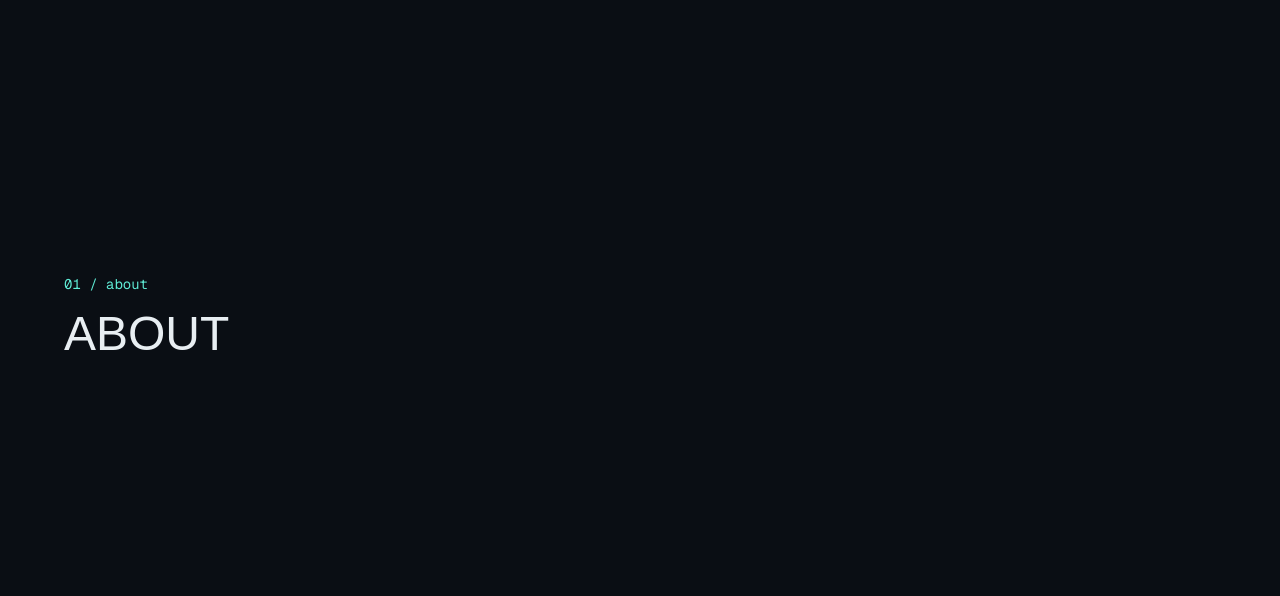
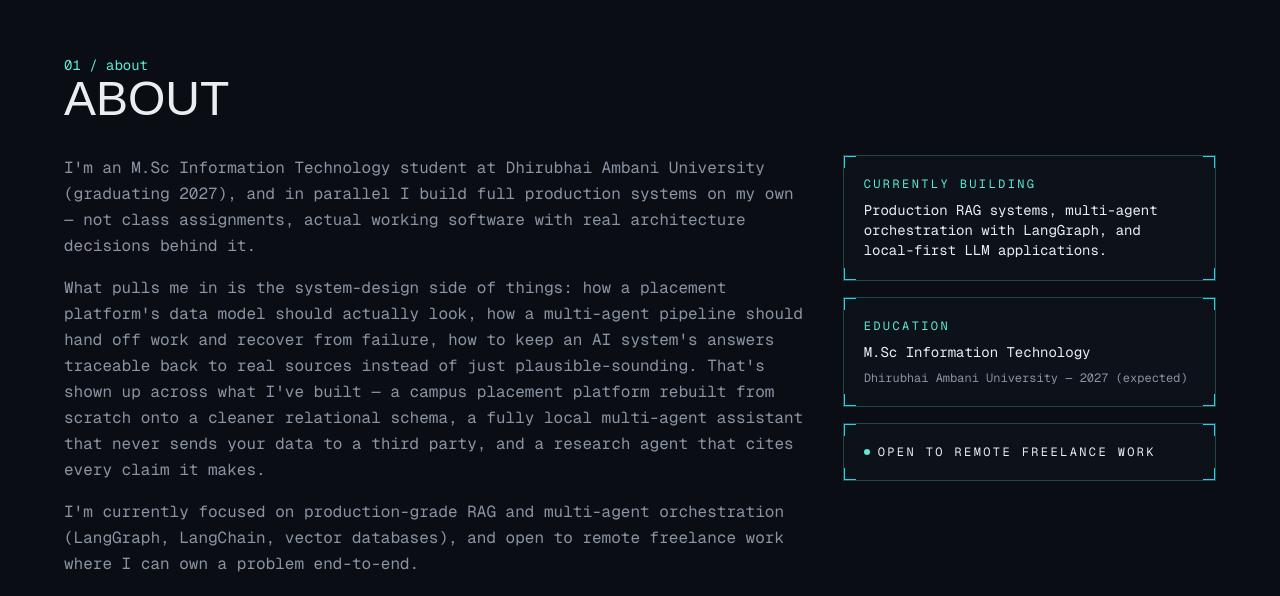
Before and after one commit to durgeshkhushlani/portfolio, a Next.js app: page / in a window 1280 px wide. Shown: the part 884-1480 px from the top of the page. Built offline with nearby package versions, Linux system fonts and the light colour scheme; a web font is replaced by a local one.

Commit message:
Add About section with bio, education, and status cards

```diff
--- a/src/app/page.tsx
+++ b/src/app/page.tsx
@@ -1,52 +1,11 @@
-import ScrambleText from "@/components/ScrambleText";
-import { site } from "@/data/site";
+import Hero from "@/components/sections/Hero";
+import About from "@/components/sections/About";
 
 export default function Home() {
   return (
     <>
-      <section
-        id="home"
-        className="flex min-h-screen flex-col items-start justify-center gap-6 px-6 pt-24 sm:px-16"
-      >
-        <p className="font-mono text-sm text-accent">// hello world, I&apos;m</p>
-
-        <h1 className="font-display text-5xl uppercase leading-tight tracking-wide text-foreground sm:text-7xl">
-          {site.name}
-        </h1>
-
-        <p className="font-mono text-lg text-foreground-dim sm:text-xl">
-          &gt;_ <ScrambleText words={site.roles} />
-        </p>
-
-        <p className="max-w-xl font-mono text-sm leading-relaxed text-foreground-dim sm:text-base">
-          {site.shortBio}
-        </p>
-
-        <div className="flex flex-wrap gap-4 pt-4 font-mono text-xs uppercase tracking-[0.2em]">
-          <a
-            href="#projects"
-            className="border border-accent-strong px-4 py-2 text-foreground transition-colors hover:bg-accent-strong/10"
-          >
-            Explore my work
-          </a>
-          <a
-            href="#contact"
-            className="border border-border px-4 py-2 text-foreground-dim transition-colors hover:text-foreground"
-          >
-            {site.ctaLabel}
-          </a>
-        </div>
-      </section>
-
-      <section
-        id="about"
-        className="flex min-h-screen flex-col items-start justify-center gap-4 px-6 sm:px-16"
-      >
-        <p className="font-mono text-sm text-accent">01 / about</p>
-        <h2 className="font-display text-4xl uppercase text-foreground sm:text-5xl">
-          About
-        </h2>
-      </section>
+      <Hero />
+      <About />
 
       <section
         id="projects"
--- /dev/null
+++ b/src/components/sections/About.tsx
@@ -0,0 +1,56 @@
+import HudFrame from "@/components/HudFrame";
+import { site } from "@/data/site";
+
+export default function About() {
+  return (
+    <section
+      id="about"
+      className="flex min-h-screen flex-col items-start justify-center gap-8 px-6 py-24 sm:px-16"
+    >
+      <div>
+        <p className="font-mono text-sm text-accent">01 / about</p>
+        <h2 className="font-display text-4xl uppercase text-foreground sm:text-5xl">
+          About
+        </h2>
+      </div>
+
+      <div className="grid w-full gap-8 lg:grid-cols-[2fr_1fr]">
+        <div className="flex flex-col gap-4 font-mono text-sm leading-relaxed text-foreground-dim sm:text-base">
+          {site.longBio.map((paragraph) => (
+            <p key={paragraph.slice(0, 24)}>{paragraph}</p>
+          ))}
+        </div>
+
+        <div className="flex flex-col gap-4">
+          <HudFrame className="flex flex-col gap-2 p-5">
+            <p className="font-mono text-xs uppercase tracking-[0.2em] text-accent">
+              Currently building
+            </p>
+            <p className="font-mono text-sm text-foreground">
+              {site.currentlyBuilding}
+            </p>
+          </HudFrame>
+
+          <HudFrame className="flex flex-col gap-2 p-5">
+            <p className="font-mono text-xs uppercase tracking-[0.2em] text-accent">
+              Education
+            </p>
+            <p className="font-mono text-sm text-foreground">
+              {site.education.degree}
+            </p>
+            <p className="font-mono text-xs text-foreground-dim">
+              {site.education.institution} — {site.education.year}
+            </p>
+          </HudFrame>
+
+          <HudFrame className="flex items-center gap-2 p-5">
+            <span className="h-1.5 w-1.5 rounded-full bg-accent" />
+            <p className="font-mono text-xs uppercase tracking-[0.2em] text-foreground">
+              {site.openToWork}
+            </p>
+          </HudFrame>
+        </div>
+      </div>
+    </section>
+  );
+}
--- /dev/null
+++ b/src/components/sections/Hero.tsx
@@ -0,0 +1,40 @@
+import ScrambleText from "@/components/ScrambleText";
+import { site } from "@/data/site";
+
+export default function Hero() {
+  return (
+    <section
+      id="home"
+      className="flex min-h-screen flex-col items-start justify-center gap-6 px-6 pt-24 sm:px-16"
+    >
+      <p className="font-mono text-sm text-accent">// hello world, I&apos;m</p>
+
+      <h1 className="font-display text-5xl uppercase leading-tight tracking-wide text-foreground sm:text-7xl">
+        {site.name}
+      </h1>
+
+      <p className="font-mono text-lg text-foreground-dim sm:text-xl">
+        &gt;_ <ScrambleText words={site.roles} />
+      </p>
+
+      <p className="max-w-xl font-mono text-sm leading-relaxed text-foreground-dim sm:text-base">
+        {site.shortBio}
+      </p>
+
+      <div className="flex flex-wrap gap-4 pt-4 font-mono text-xs uppercase tracking-[0.2em]">
+        <a
+          href="#projects"
+          className="border border-accent-strong px-4 py-2 text-foreground transition-colors hover:bg-accent-strong/10"
+        >
+          Explore my work
+        </a>
+        <a
+          href="#contact"
+          className="border border-border px-4 py-2 text-foreground-dim transition-colors hover:text-foreground"
+        >
+          {site.ctaLabel}
+        </a>
+      </div>
+    </section>
+  );
+}
--- a/src/data/site.ts
+++ b/src/data/site.ts
@@ -5,6 +5,19 @@ export const site = {
   tagline: "I build systems that think.",
   shortBio:
     "I'm Durgesh — an AI Engineer and Backend Developer who builds systems that solve real problems, not just demos. I care about system design: how the pieces fit together, not just whether a feature works. Currently building production-grade multi-agent and RAG systems with LangGraph and LangChain.",
+  longBio: [
+    "I'm an M.Sc Information Technology student at Dhirubhai Ambani University (graduating 2027), and in parallel I build full production systems on my own — not class assignments, actual working software with real architecture decisions behind it.",
+    "What pulls me in is the system-design side of things: how a placement platform's data model should actually look, how a multi-agent pipeline should hand off work and recover from failure, how to keep an AI system's answers traceable back to real sources instead of just plausible-sounding. That's shown up across what I've built — a campus placement platform rebuilt from scratch onto a cleaner relational schema, a fully local multi-agent assistant that never sends your data to a third party, and a research agent that cites every claim it makes.",
+    "I'm currently focused on production-grade RAG and multi-agent orchestration (LangGraph, LangChain, vector databases), and open to remote freelance work where I can own a problem end-to-end.",
+  ],
+  currentlyBuilding:
+    "Production RAG systems, multi-agent orchestration with LangGraph, and local-first LLM applications.",
+  openToWork: "Open to remote freelance work",
+  education: {
+    degree: "M.Sc Information Technology",
+    institution: "Dhirubhai Ambani University",
+    year: "2027 (expected)",
+  },
   email: "durgeshkhushlani@gmail.com",
   github: "https://github.com/durgeshkhushlani",
   linkedin: "https://www.linkedin.com/in/durgesh-khushlani-912366324/",
```
